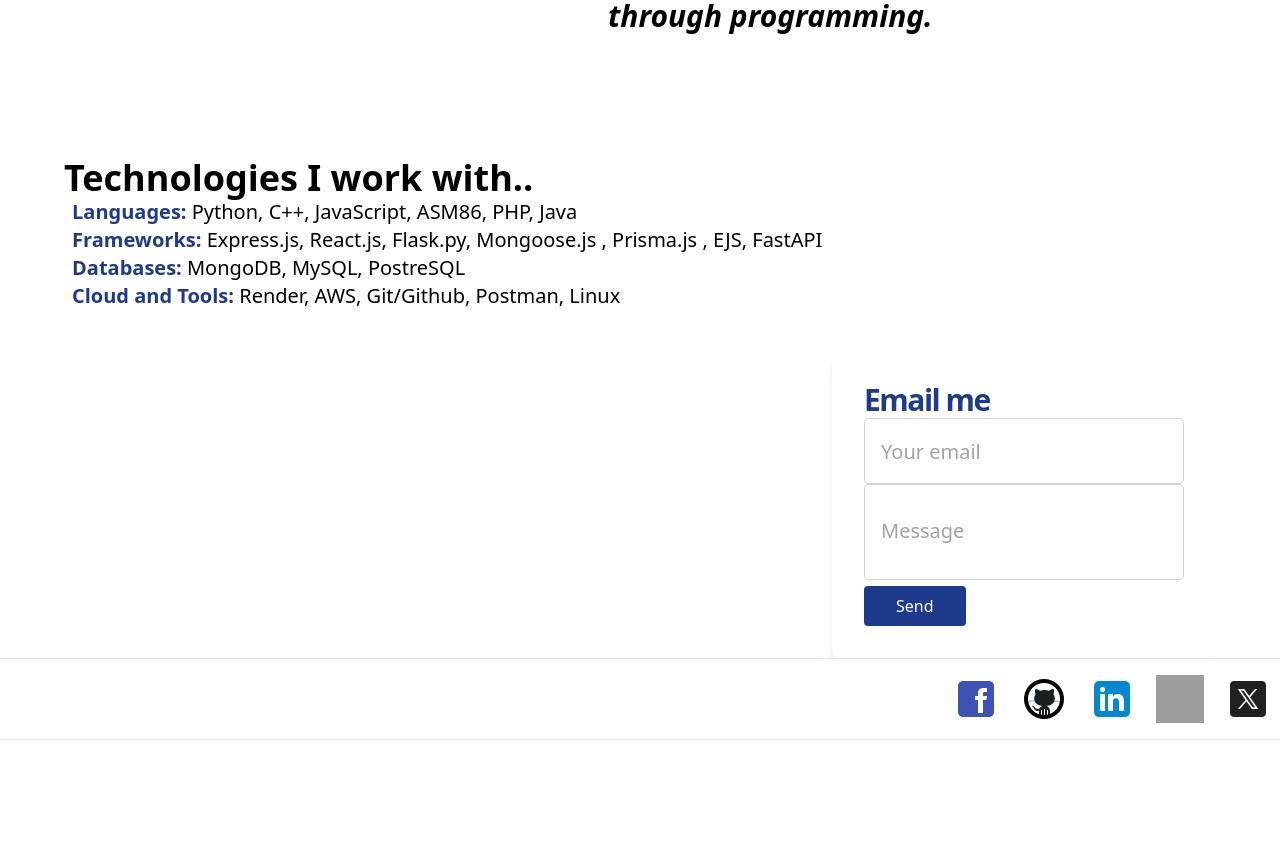
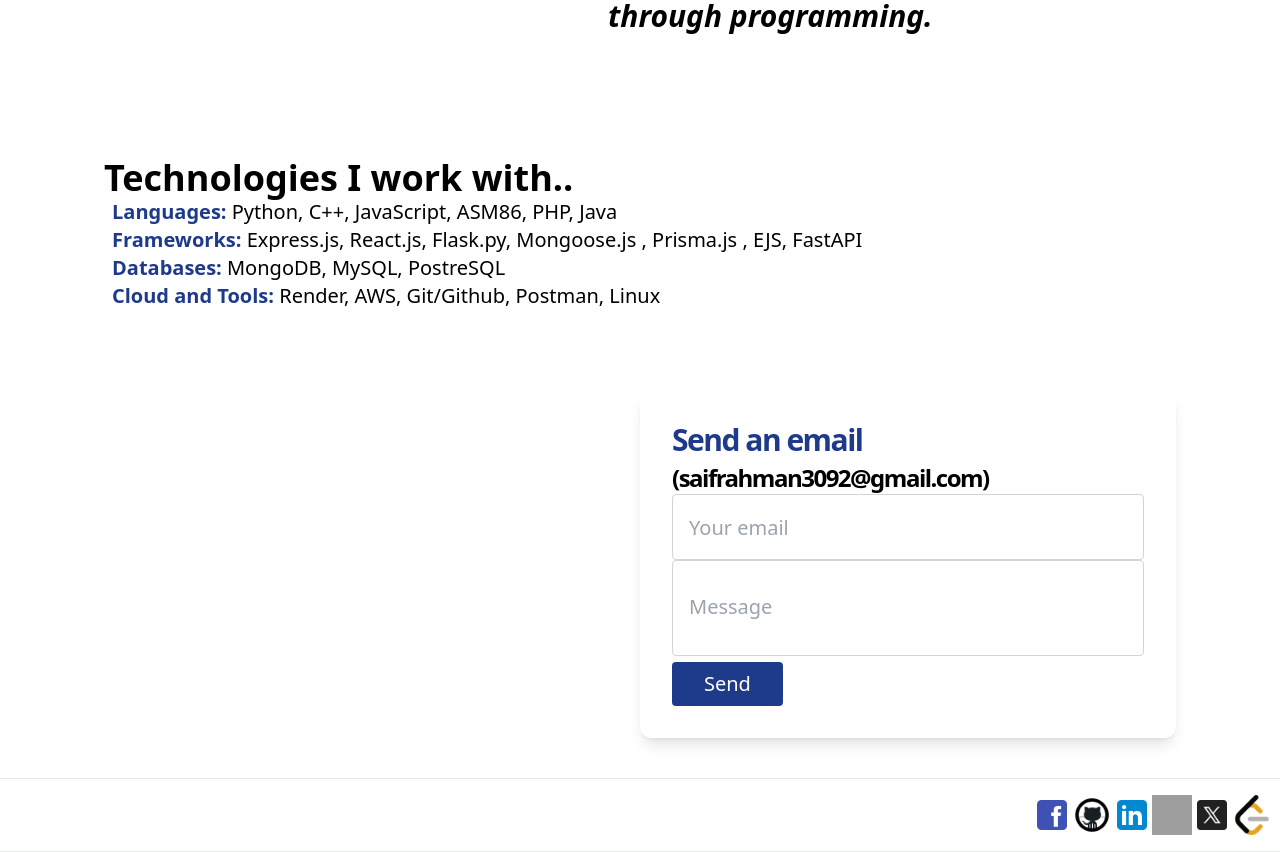
Before and after one commit to saif-gitreps/Portfolio-Template, a React (Vite) app: page / in a window 1280 px wide. Shown: the part 590-1442 px from the top of the page. Before the commit the page ends 1330 px from the top, so only its background shows below. Built offline with nearby package versions, Linux system fonts and the light colour scheme; grey boxes are pictures that could not be loaded.

Commit message:
added contact form successfully.

```diff
--- a/package.json
+++ b/package.json
@@ -10,6 +10,7 @@
     "preview": "vite preview"
   },
   "dependencies": {
+    "@formspree/react": "^2.5.1",
     "react": "^18.2.0",
     "react-dom": "^18.2.0",
     "react-router-dom": "^6.22.2"
--- a/src/components/footer/Footer.jsx
+++ b/src/components/footer/Footer.jsx
@@ -3,14 +3,14 @@ import { Link } from "react-router-dom";
 export default function Footer() {
    return (
       <footer className="bg-white border-y">
-         <div className="mx-auto w-full max-w-screen-xl p-2 py-2 lg:py-4">
+         <div className="mx-auto w-full max-w-screen-xl p-2 lg:py-4">
             <div className="sm:flex sm:items-center sm:justify-between">
                <span className="text-sm text-gray-500 sm:text-center"></span>
-               <div className="flex mt-4 space-x-5 sm:justify-center sm:mt-0">
+               <div className="flex mt-4 sm:justify-center sm:mt-0 items-center">
                   <Link to="#" className="text-gray-500 hover:text-gray-900">
                      <img
                         src="src/assets/icons8-facebook-96.png"
-                        className="h-12 w-12"
+                        className="h-10 w-10"
                         alt="Facebook"
                      />
                      <span className="sr-only">Facebook</span>
@@ -18,7 +18,7 @@ export default function Footer() {
                   <Link to="#" className="text-gray-500">
                      <img
                         src="src/assets/icons8-github-96.png"
-                        className="h-12 w-12"
+                        className="h-10 w-10"
                         alt="Github"
                      />
                      <span className="sr-only">Github</span>
@@ -26,7 +26,7 @@ export default function Footer() {
                   <Link to="#" className="text-gray-500">
                      <img
                         src="src/assets/icons8-linkedin-96.png"
-                        className="h-12 w-12"
+                        className="h-10 w-10"
                         alt="linkedin"
                      />
                      <span className="sr-only">LinkedIN</span>
@@ -34,7 +34,7 @@ export default function Footer() {
                   <Link to="#" className="text-gray-500">
                      <img
                         src="src/assets/icons8-stack-overflow-96.png"
-                        className="h-12 w-12"
+                        className="h-10 w-10"
                         alt="Stack overflow"
                      />
                      <span className="sr-only">Stack Overflow</span>
@@ -42,10 +42,14 @@ export default function Footer() {
                   <Link to="#" className="text-gray-500">
                      <img
                         src="src/assets/icons8-twitterx-96.png"
-                        className="h-12 w-12"
+                        className="h-10 w-10"
                         alt="X"
                      />
                      <span className="sr-only">X</span>
+                  </Link>
+                  <Link to="#" className="text-gray-500">
+                     <img src="src/assets/leetcode.png" className="h-10 w-10" alt="X" />
+                     <span className="sr-only">LeetCode</span>
                   </Link>
                </div>
             </div>
--- a/src/components/home/Home.jsx
+++ b/src/components/home/Home.jsx
@@ -1,6 +1,11 @@
-import { Link } from "react-router-dom";
+import { useForm, ValidationError } from "@formspree/react";
 
 export default function Home() {
+   const [state, handleSubmit] = useForm("meqyzybj");
+   // if (state.succeeded) {
+   //    return <p>Thanks for joining!</p>;
+   // }
+
    return (
       <div className="mx-auto w-full max-w-7xl">
          <aside className="relative overflow-hidden text-black rounded-lg sm:mx-16 mx-2 sm:py-1">
@@ -42,7 +47,7 @@ export default function Home() {
                </div>
             </div>
          </aside>
-         <div className="relative overflow text-black rounded-lg sm:mx-16 mx-2 sm:py-10">
+         <div className="relative overflow text-black rounded-lg sm:mx-16 mx-2 sm:p-10">
             <h2 className="text-2xl font-bold sm:text-4xl">Technologies I work with..</h2>
             <ul className="text-xl ml-2">
                <li>
@@ -66,23 +71,44 @@ export default function Home() {
                </li>
             </ul>
          </div>
-         <div className="flex justify-end overflow-hidden text-black rounded-lg sm:mx-16 mx-2 sm:p">
-            <form className="flex-col items-start gap-3 w-96 p-8 rounded-lg shadow-lg">
+         <div className="flex justify-end relative overflow text-black rounded-lg sm:mx-16 mx-2 sm:p-10 ">
+            <form
+               onSubmit={handleSubmit}
+               className="flex-col items-start gap-3 w-1/2 p-8 rounded-xl shadow-lg"
+            >
                <div className="text-blue-900 text-3xl font-semibold tracking-tighter leading-9 ">
-                  Email me
+                  Send an email{" "}
+                  <span className="text-black text-2xl">(saifrahman3092@gmail.com)</span>
                </div>
                <input
-                  type="text"
+                  type="email"
                   placeholder="Your email"
+                  id="email"
+                  name="email"
                   className="outline-none text-xl border border-gray-300 rounded px-4 py-8 w-full h-14"
                />
+               <ValidationError prefix="Email" field="email" errors={state.errors} />
                <textarea
                   placeholder="Message"
+                  id="message"
+                  name="message"
                   className="outline-none text-xl border border-gray-300 rounded px-4 py-8 w-full h-24 resize-none"
                ></textarea>
-               <button className="px-8 py-2 outline-none rounded font-medium text-white bg-blue-900 cursor-pointer">
+               <ValidationError prefix="Message" field="message" errors={state.errors} />
+               <button
+                  type="submit"
+                  disabled={state.submitting}
+                  className="px-8 py-2 outline-none rounded text-xl text-white bg-blue-900 cursor-pointer"
+               >
                   Send
                </button>
+               <p
+                  className={`${
+                     state.succeeded ? "block" : "hidden"
+                  } p-2 outline-none rounded text-xl font-extrabold text-green-700 `}
+               >
+                  message sent!
+               </p>
             </form>
          </div>
       </div>
```
Also changed, not shown: src/assets/leetcode.png (added), 1 other file (tests, documents, lock files or other folders).
